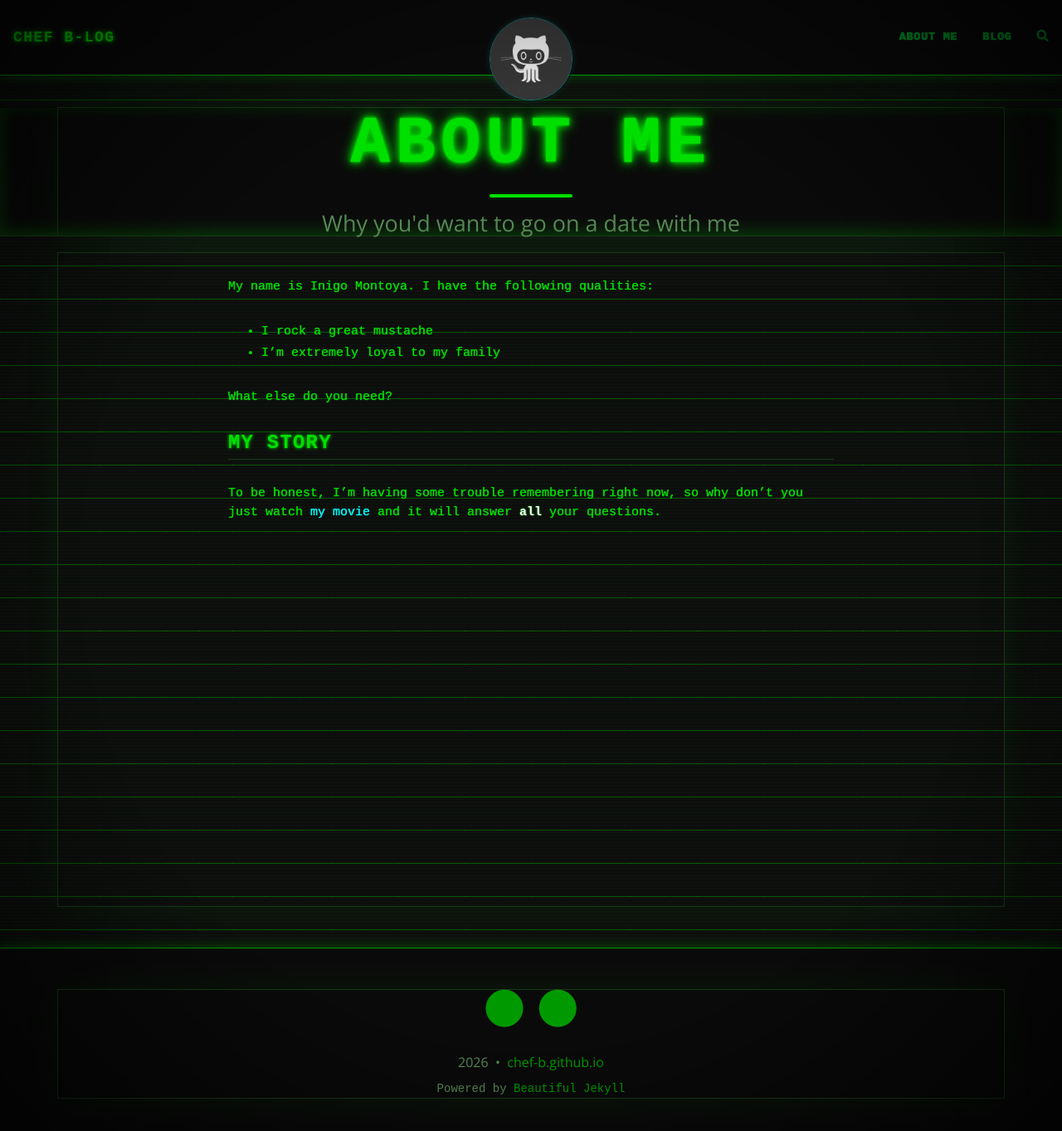
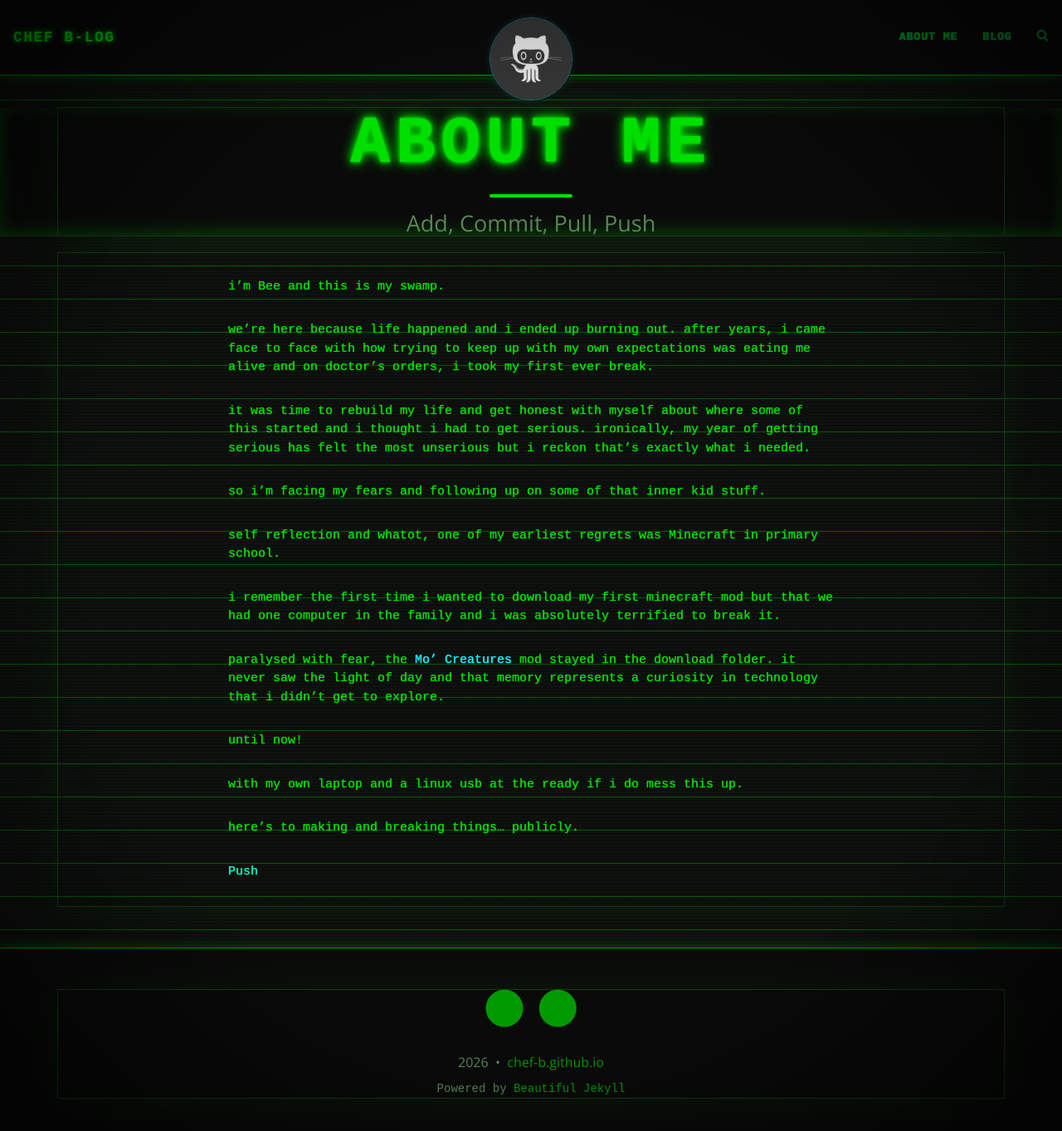
Before and after one commit to chef-b/chef-b.github.io, a Jekyll site: the page built from aboutme.md, in a window 1280 px wide and 1373 px high. Shown: the top 1363 px of the window at 83% size. Built offline with Jekyll 4.4.1, drawn with Linux system fonts in a browser that asks for light colours; comment, search, counter and statistics services are not loaded.

Commit message:
Update aboutme.md

```diff
--- a/aboutme.md
+++ b/aboutme.md
@@ -1,16 +1,27 @@
 ---
 layout: page
 title: About me
-subtitle: Why you'd want to go on a date with me
+subtitle: Add, Commit, Pull, Push
 ---
 
-My name is Inigo Montoya. I have the following qualities:
+i'm Bee and this is my swamp.
 
-- I rock a great mustache
-- I'm extremely loyal to my family
+we're here because life happened and i ended up burning out. after years, i came face to face with how trying to keep up with my own expectations was eating me alive and on doctor's orders, i took my first ever break.
 
-What else do you need?
+it was time to rebuild my life and get honest with myself about where some of this started and i thought i had to get serious. ironically, my year of getting serious has felt the most unserious but i reckon that's exactly what i needed.
 
-### My story
+so i'm facing my fears and following up on some of that inner kid stuff.
 
-To be honest, I'm having some trouble remembering right now, so why don't you just watch [my movie](https://en.wikipedia.org/wiki/The_Princess_Bride_%28film%29) and it will answer **all** your questions.
+self reflection and whatot, one of my earliest regrets was Minecraft in primary school.
+
+i remember the first time i wanted to download my first minecraft mod but that we had one computer in the family and i was absolutely terrified to break it.
+
+paralysed with fear, the [Mo' Creatures](https://www.minecraftforum.net/forums/mapping-and-modding-java-edition/minecraft-mods/1272337-mo-creatures-v12-0-0-for-minecraft-1-12-1-now) mod stayed in the download folder. it never saw the light of day and that memory represents a curiosity in technology that i didn't get to explore.
+
+until now!
+
+with my own laptop and a linux usb at the ready if i do mess this up.
+
+here's to making and breaking things... publicly.
+
+*Push*
```
